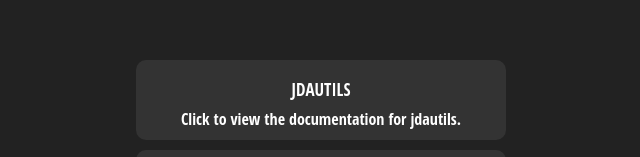
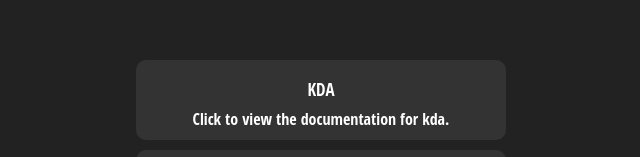
Before and after one commit to JaimsDev/Documentation, a plain HTML site: page index.html in a window 1280 px wide. Shown: the part 210-367 px from the top of the page, without its empty margins (319-959 px from the left). Drawn offline with Linux system fonts and the light colour scheme.

Commit message:
change name

```diff
--- a/index.html
+++ b/index.html
@@ -11,8 +11,8 @@
   <div class="content">
     <a href="./kda/docs/kda/index.html">
       <div class="docs-link">
-        <h4 class="bold">jdautils</h4>
-        <p>Click to view the documentation for jdautils.</p>
+        <h4 class="bold">kda</h4>
+        <p>Click to view the documentation for kda.</p>
       </div>
     </a>
     <a href="./mcutils/docs/project/index.html">
```
